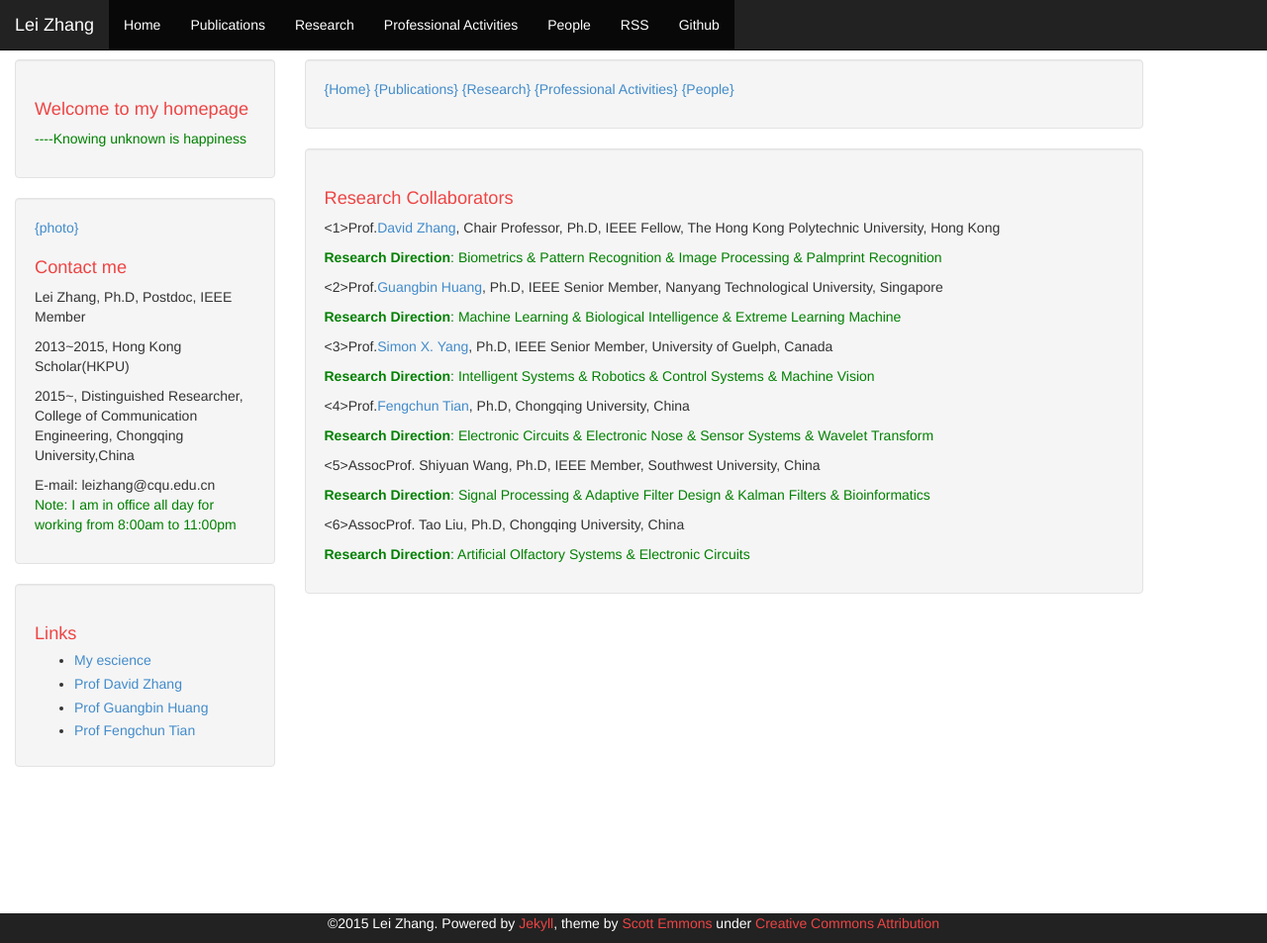
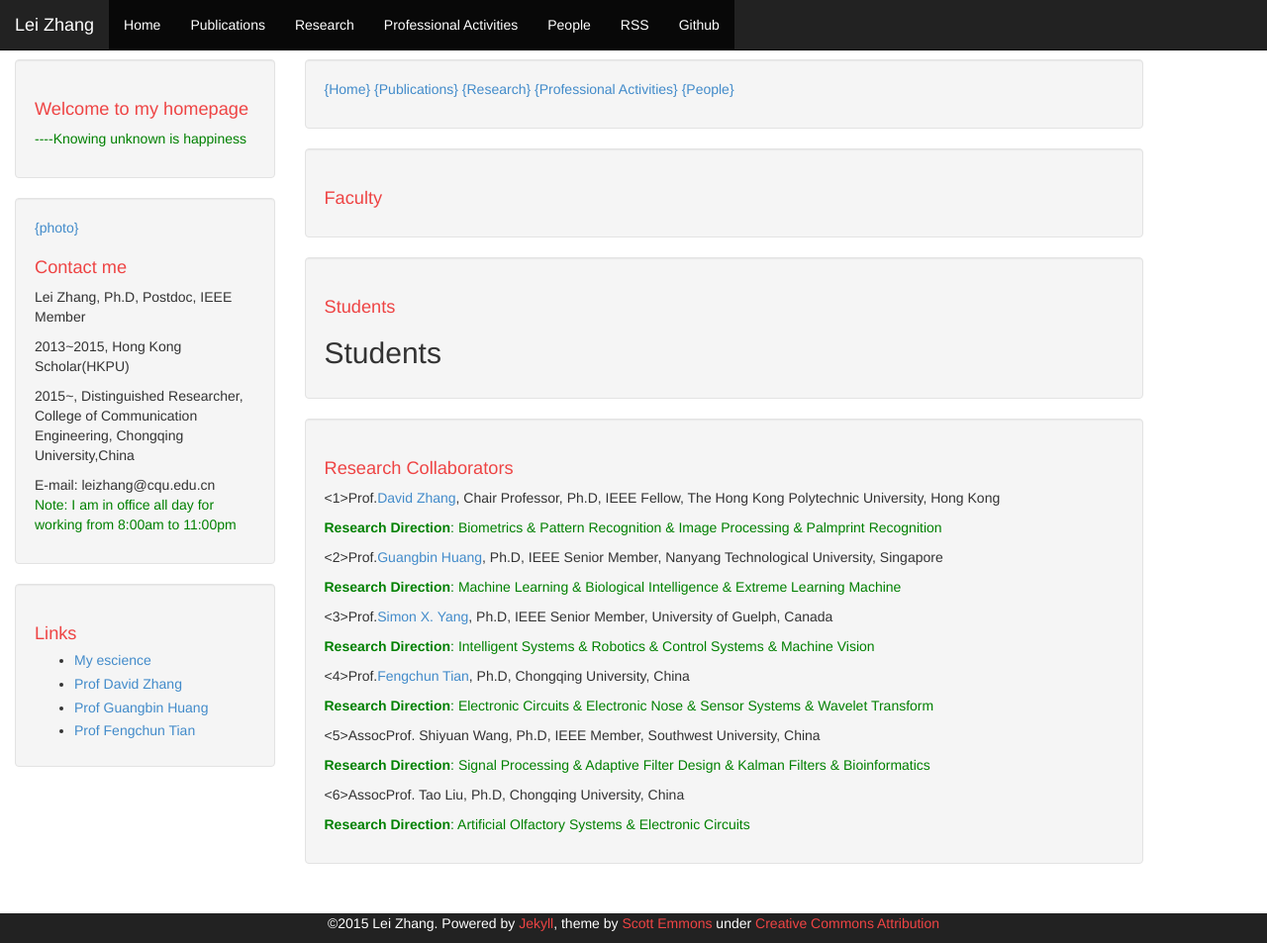
Before and after one commit to DrLeiZhang/website, a Jekyll site: the page built from people.html, in a window 1280 px wide and 953 px high. Shown: the whole window at 99% size. Built offline with Jekyll 4.4.1, drawn with Linux system fonts in a browser that asks for light colours; Markdown is read by kramdown in place of the engine named in the settings.

Commit message:
Update
Signed-off-by: leizhang@cqu.edu.cn <leizhang@cqu.edu.cn>

```diff
--- a/people.html
+++ b/people.html
@@ -5,6 +5,16 @@ layout: default
 <div class="well">
 <p><a href="http://www.leizhang.tk/">{Home}  </a><a href="http://www.leizhang.tk/publications.html">{Publications}  </a> <a href="http://www.leizhang.tk/research.html">{Research}  </a> <a href="http://www.leizhang.tk/professional%20activities.html">{Professional Activities}</a> <a href="http://www.leizhang.tk/people.html">{People}</a></p>
 </div>
+
+<div class="well">
+<h1>Faculty</h1>
+</div>
+
+<div class="well">
+<h1>Students</h1>
+<h2>Students</h2>
+</div>
+
 
 <div class="well">
 <h1>Research Collaborators</h1>
@@ -25,3 +35,4 @@ layout: default
 
 <p><6>AssocProf. Tao Liu, Ph.D, Chongqing University, China</p>
 <p style="color:green;"><B>Research Direction</B>: Artificial Olfactory Systems & Electronic Circuits</p>
+</div>
```
